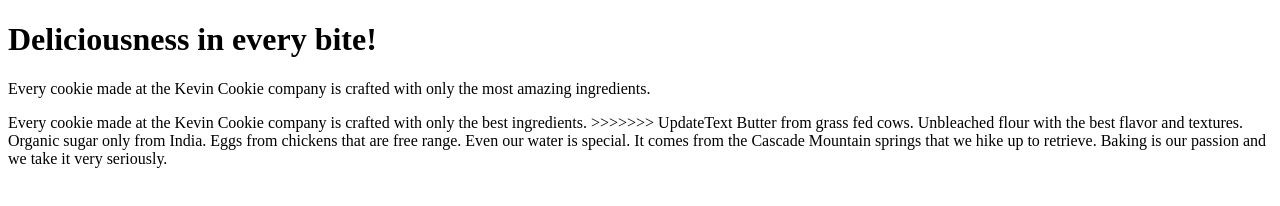
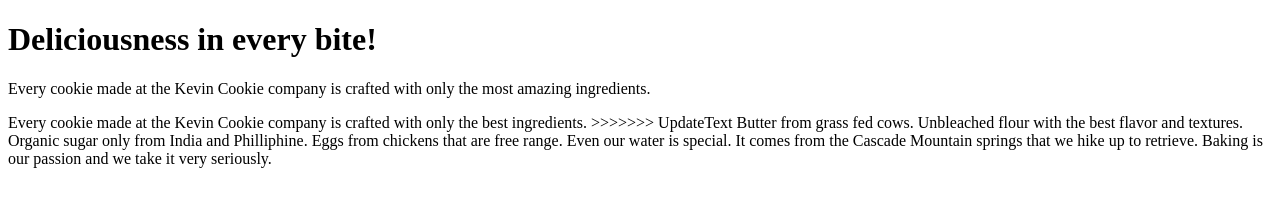
Before and after one commit to tested224466/Attai-Bright---Okenyi-Eze-Emmanuel, a plain HTML site: page index.htm in a window 1280 px wide. Drawn offline with Linux system fonts and the light colour scheme.

Commit message:
Update index.htm

```diff
--- a/index.htm
+++ b/index.htm
@@ -8,7 +8,7 @@
 
 <p>Every cookie made at the Kevin Cookie company is crafted with only the best ingredients.
 >>>>>>> UpdateText
-Butter from grass fed cows. Unbleached flour with the best flavor and textures. Organic sugar only from India.
+Butter from grass fed cows. Unbleached flour with the best flavor and textures. Organic sugar only from India and Philliphine.
 Eggs from chickens that are free range. Even our water is special. It comes from the Cascade Mountain springs
 that we hike up to retrieve. Baking is our passion and we take it very seriously.</p>
 
```
